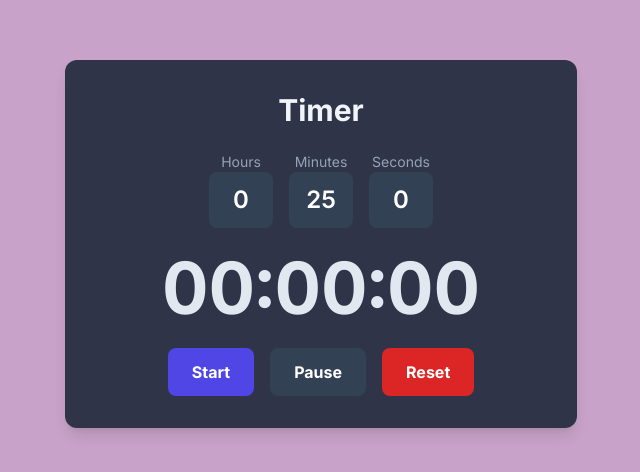
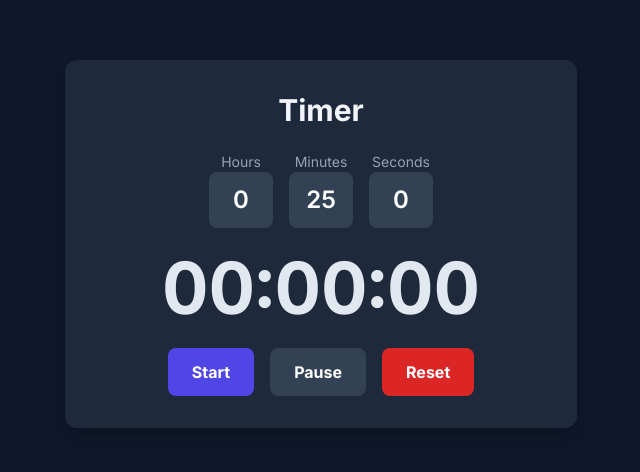
Before and after one commit to user111971/timer, a plain HTML site: page timer.html in a window 1280 px wide. Shown: the part 156-628 px from the top of the page, without its empty margins (319-959 px from the left). Drawn offline with nearby package versions, Linux system fonts and the light colour scheme.

Commit message:
Update timer.html

```diff
--- a/timer.html
+++ b/timer.html
@@ -1,3 +1,4 @@
+<!DOCTYPE html>
 <html lang="en">
 <head>
     <meta charset="UTF-8">
@@ -11,11 +12,6 @@
     <style>
         body {
             font-family: 'Inter', sans-serif;
-            /* Replaced external image with a solid background color */
-            background-color: #C8A2C8;
-            background-size: cover;
-            background-position: center;
-            background-attachment: fixed;
         }
         #timer-display {
             font-variant-numeric: tabular-nums;
@@ -31,9 +27,9 @@
         }
     </style>
 </head>
-<body class="text-white flex items-center justify-center min-h-screen p-4">
+<body class="bg-slate-900 text-white flex items-center justify-center min-h-screen p-4">
 
-    <div class="bg-slate-800 bg-opacity-90 p-8 rounded-xl shadow-lg w-full max-w-lg flex flex-col items-center space-y-6">
+    <div class="bg-slate-800 p-8 rounded-xl shadow-lg w-full max-w-lg flex flex-col items-center space-y-6">
         <h1 class="text-3xl font-bold text-slate-100">Timer</h1>
 
         <!-- Time input section with hours, minutes, and seconds -->
```
